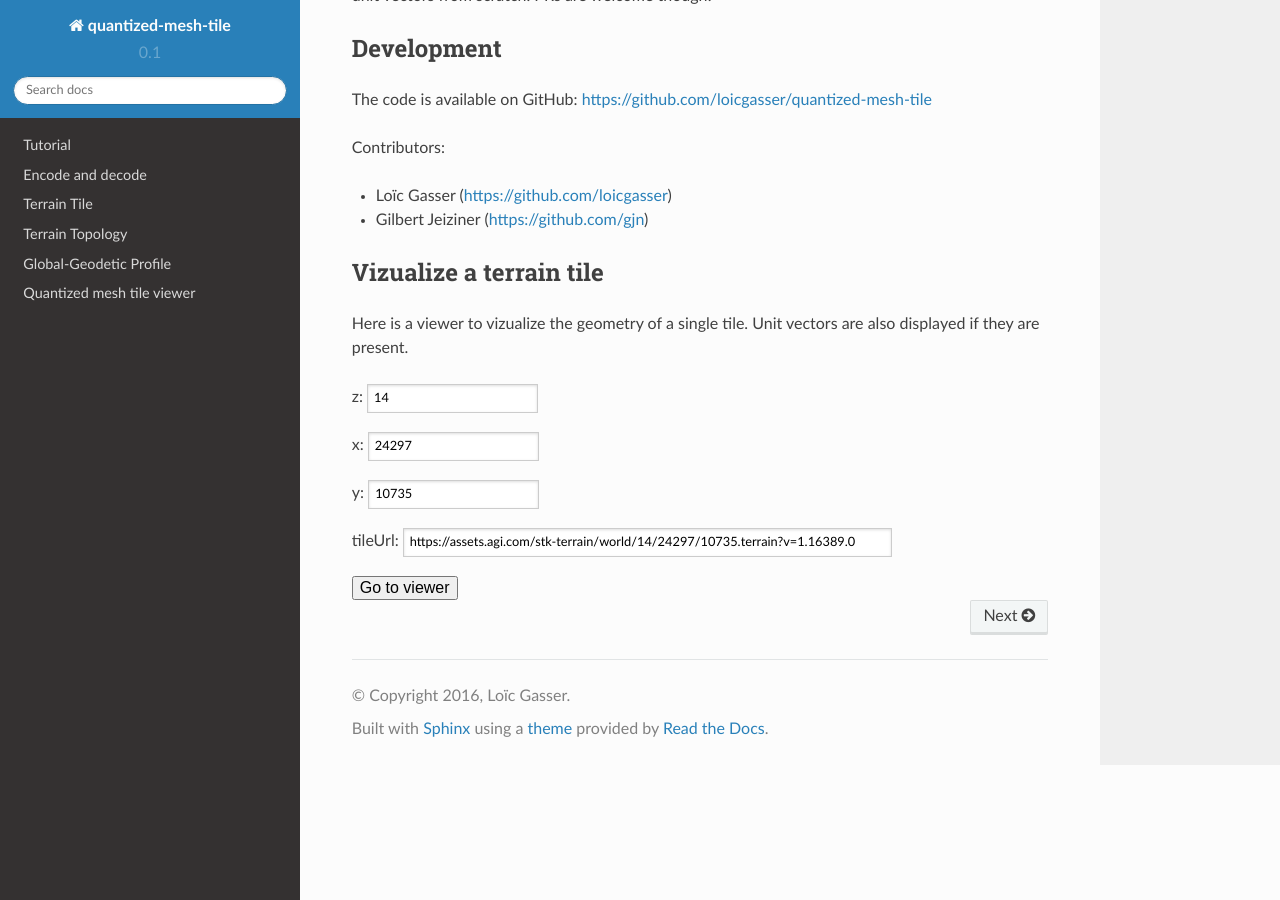
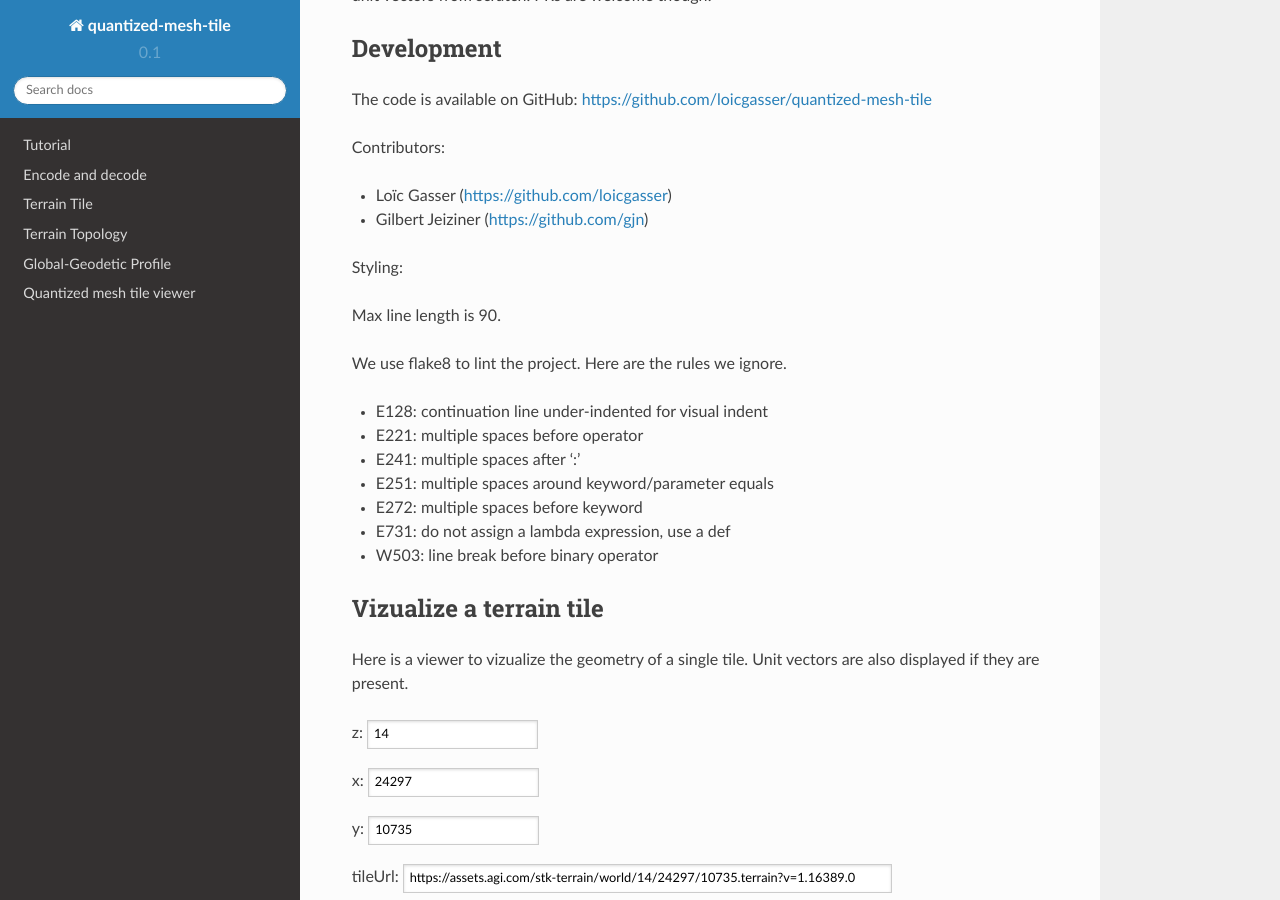
Before and after one commit to loicgasser/quantized-mesh-tile, a Sphinx documentation site: the page built from doc/source/index.rst, in a window 1280 px wide and 900 px high, scrolled down 816 px. Built offline with Sphinx 7.4.7 and the Read the Docs theme 2.0.0, drawn with Linux system fonts in a browser that asks for light colours.

Commit message:
Move styling rules in doc

```diff
--- a/doc/source/index.rst
+++ b/doc/source/index.rst
@@ -46,6 +46,20 @@ Contributors:
 * Loïc Gasser (https://github.com/loicgasser)
 * Gilbert Jeiziner (https://github.com/gjn)
 
+Styling:
+
+Max line length is 90.
+
+We use flake8 to lint the project. Here are the rules we ignore.
+
+* E128: continuation line under-indented for visual indent
+* E221: multiple spaces before operator
+* E241: multiple spaces after ':'
+* E251: multiple spaces around keyword/parameter equals
+* E272: multiple spaces before keyword
+* E731: do not assign a lambda expression, use a def
+* W503: line break before binary operator
+
 Vizualize a terrain tile
 ------------------------
 
```
Also changed, not shown: README.md (+0 -15 lines), .travis.yml.
